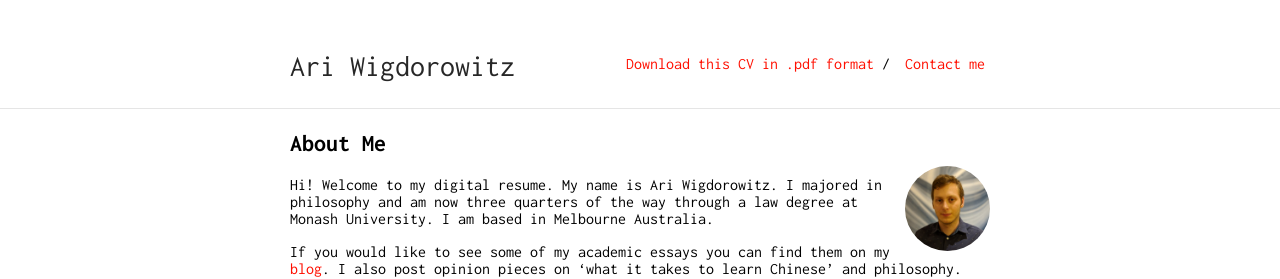
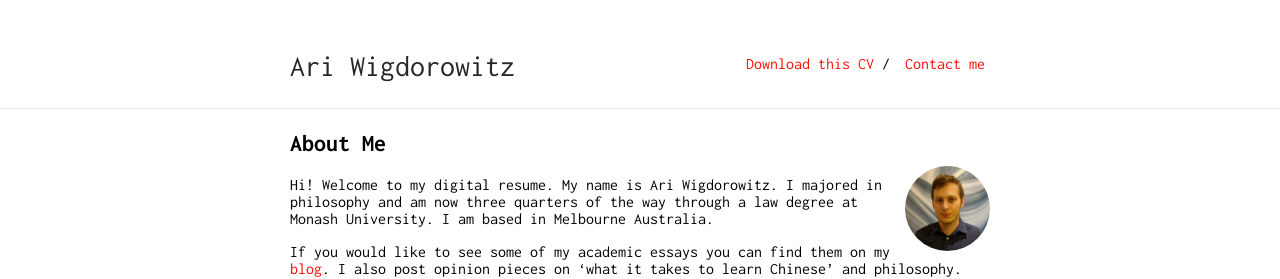
Before and after one commit to Wigdo/cv, a Jekyll site: the page built from index.md, in a window 1280 px wide. Shown: the top 279 px of the page. Built offline with Jekyll 4.4.1, drawn with Linux system fonts in a browser that asks for light colours; our own code applies the rules of GitHub Pages for plain Markdown files.

Commit message:
Update _config.yml

```diff
--- a/_config.yml
+++ b/_config.yml
@@ -16,7 +16,7 @@ sass:
     sass_dir: _sass
 
 nav:
- - name: "Download this CV in .pdf format"
+ - name: "Download this CV"
    link: "resume.pdf"
  - name: "Contact me"
    link: "contact"
```
